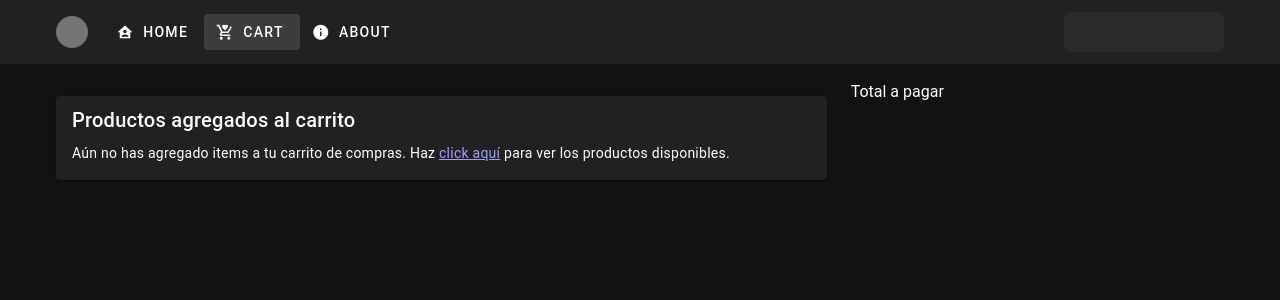
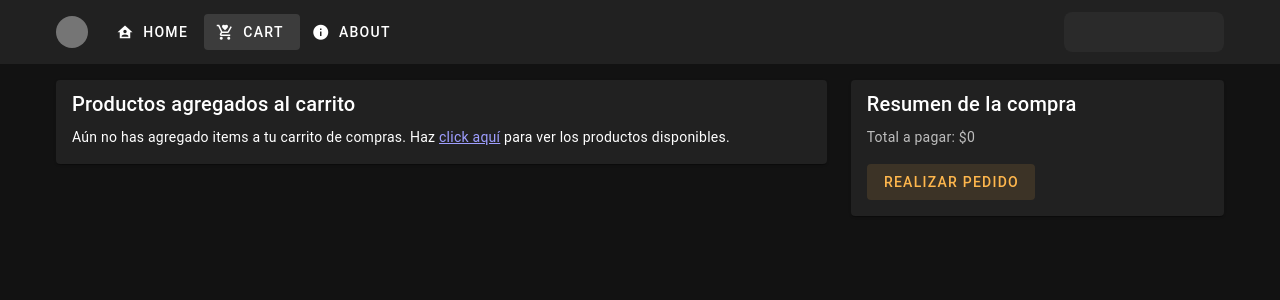
Before and after one commit to damsproyectos/vue-3-ecommerce, a Vue app: page /cart in a window 1280 px wide. Shown: the top 300 px of the page. Built offline with nearby package versions, Linux system fonts and the light colour scheme.

Commit message:
Summarycard and create folder cart

```diff
--- a/src/components/ShoppingCart.vue
+++ b/src/components/cart/ShoppingCart.vue
@@ -14,7 +14,7 @@
 </script>
 
 <template>
-    <v-card class="mt-4">
+    <v-card>
             <v-card-title>
                 Productos agregados al carrito
             </v-card-title>
--- /dev/null
+++ b/src/components/cart/SummaryCard.vue
@@ -0,0 +1,25 @@
+<script lang="ts">
+import { useCartStore } from '@/stores/cart';
+import { mapState } from 'pinia'
+export default {
+    computed: {
+        ...mapState(useCartStore, ['totalAmount'])
+    }
+}
+</script>
+
+<template>
+    <v-card>
+        <v-card-title>
+            Resumen de la compra
+        </v-card-title>
+        <v-card-subtitle>
+            Total a pagar: ${{ totalAmount }}
+        </v-card-subtitle>
+        <v-card-text>
+            <v-btn variant="tonal" color="orange-lighten-2">
+                Realizar pedido
+            </v-btn>
+        </v-card-text>
+    </v-card>
+</template>
--- a/src/stores/cart.ts
+++ b/src/stores/cart.ts
@@ -16,6 +16,15 @@
 
       return count;
     },
+    totalAmount: (state) => {
+      let total = 0;
+
+      state.details.forEach(d => {
+        total += d.product.price * d.quantity
+      });
+
+      return total;
+    }
   },
   actions: {
     addProduct(product: Product) {
--- a/src/views/CartView.vue
+++ b/src/views/CartView.vue
@@ -1,9 +1,11 @@
 <script lang="ts">
-import ShoppingCart from '../components/ShoppingCart.vue'
+import ShoppingCart from '../components/cart/ShoppingCart.vue'
+import SummaryCard from '../components/cart/SummaryCard.vue';
 
 export default {
     components: {
-        ShoppingCart
+        ShoppingCart,
+        SummaryCard
     }
 }
 </script>
@@ -14,7 +16,7 @@
             <ShoppingCart />
         </v-col>
         <v-col cols="4">
-            Total a pagar
+            <SummaryCard />
         </v-col>
     </v-row>
 </template>
```
Also changed, not shown: src/components/cart/ShoppingCartItem.vue (renamed from src/components/ShoppingCartItem.vue).
